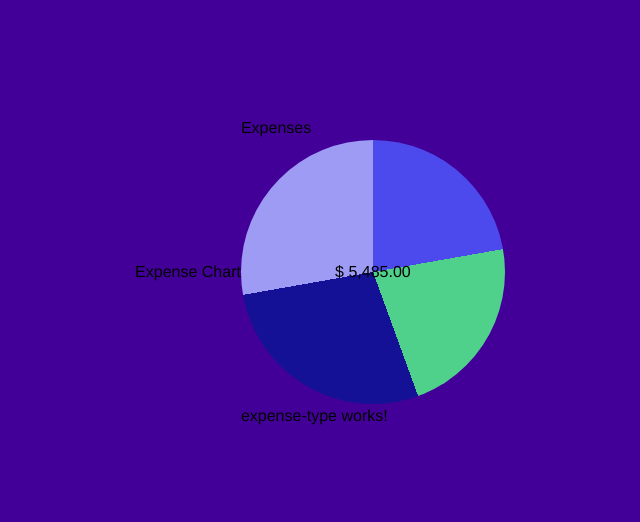
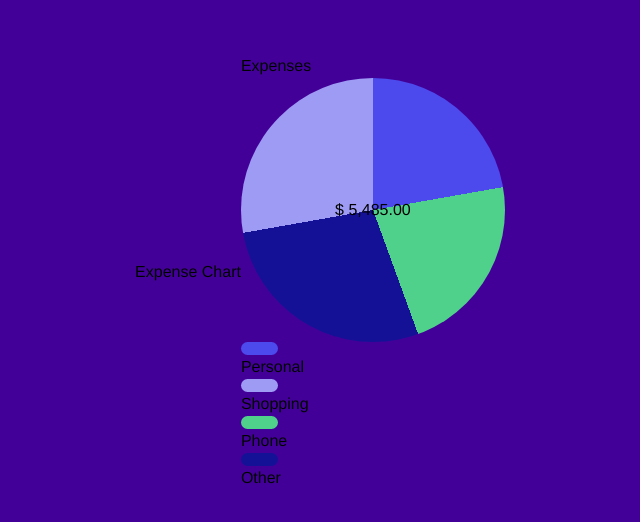
Before and after one commit to saniuzzaman-robin/expense-chart, an Angular app: page / in a window 1280 px wide. Shown: the part 128-650 px from the top of the page, without its empty margins (320-960 px from the left). Built offline with nearby package versions, Linux system fonts and the light colour scheme; a web font is replaced by a local one.

Commit message:
add expense types UI

```diff
--- a/src/app/app.component.html
+++ b/src/app/app.component.html
@@ -6,8 +6,10 @@
     <h2 class="text-2xl font-normal">Expenses</h2>
     <app-expense-tab></app-expense-tab>
     <app-expense-pie-chart></app-expense-pie-chart>
-    <div>
-      <app-expense-type></app-expense-type>
+    <div class="mt-12 flex gap-6 flex-wrap items-center justify-center px-6 sm:px-2">
+      @for (type of expenseTypes; track $index) {
+        <app-expense-type [colorCode]="type.colorCode" [name]="type.name"></app-expense-type>
+      }
     </div>
   </div>
 </div>
--- a/src/app/app.component.ts
+++ b/src/app/app.component.ts
@@ -4,6 +4,7 @@ import { RouterOutlet } from '@angular/router';
 import { ExpenseTabComponent } from "./shared/components/expense-tab/expense-tab.component";
 import { ExpensePieChartComponent } from "./shared/components/expense-pie-chart/expense-pie-chart.component";
 import { ExpenseTypeComponent } from "./shared/components/expense-type/expense-type.component";
+import { ExpenseTypes } from './shared/data/chart-data';
 
 @Component({
     selector: 'app-root',
@@ -14,4 +15,5 @@ import { ExpenseTypeComponent } from "./shared/components/expense-type/expense-t
 })
 export class AppComponent {
   title = 'expense-chart';
+  expenseTypes = ExpenseTypes;
 }
--- a/src/app/shared/components/expense-type/expense-type.component.html
+++ b/src/app/shared/components/expense-type/expense-type.component.html
@@ -1 +1,4 @@
-<p>expense-type works!</p>
+<div class="flex items-center">
+    <div class="expense-type-chip mr-3" [ngStyle]="{'background': colorCode}"></div>
+    <p class="text-base font-medium text-[#938FA3]">{{name}}</p>
+</div>
--- a/src/app/shared/components/expense-type/expense-type.component.scss
+++ b/src/app/shared/components/expense-type/expense-type.component.scss
@@ -0,0 +1,5 @@
+.expense-type-chip {
+  border-radius: 33px;
+  width: 37px;
+  height: 13px;
+}
--- a/src/app/shared/data/chart-data.ts
+++ b/src/app/shared/data/chart-data.ts
@@ -1,6 +1,6 @@
-import { ChartItem } from '../models/shared.model';
+import { ChartItem, ExpenseType } from '../models/shared.model';
 
-const chartData: ChartItem[] = [
+export const ChartData: ChartItem[] = [
   {
     period: '1M',
     personal: 150,
@@ -30,3 +30,22 @@ const chartData: ChartItem[] = [
     other: 1000,
   },
 ];
+
+export const ExpenseTypes: ExpenseType[] = [
+  {
+    colorCode: '#4C49ED',
+    name: 'Personal',
+  },
+  {
+    colorCode: '#9D9BF4',
+    name: 'Shopping',
+  },
+  {
+    colorCode: '#4FD18B',
+    name: 'Phone',
+  },
+  {
+    colorCode: '#141197',
+    name: 'Other',
+  },
+];
--- a/src/app/shared/models/shared.model.ts
+++ b/src/app/shared/models/shared.model.ts
@@ -5,3 +5,7 @@ export type ChartItem = {
   phone: number;
   other: number;
 };
+export type ExpenseType = {
+  colorCode: string;
+  name: string;
+};
```
Also changed, not shown: src/app/shared/components/expense-type/expense-type.component.ts (+4 -3 lines).
